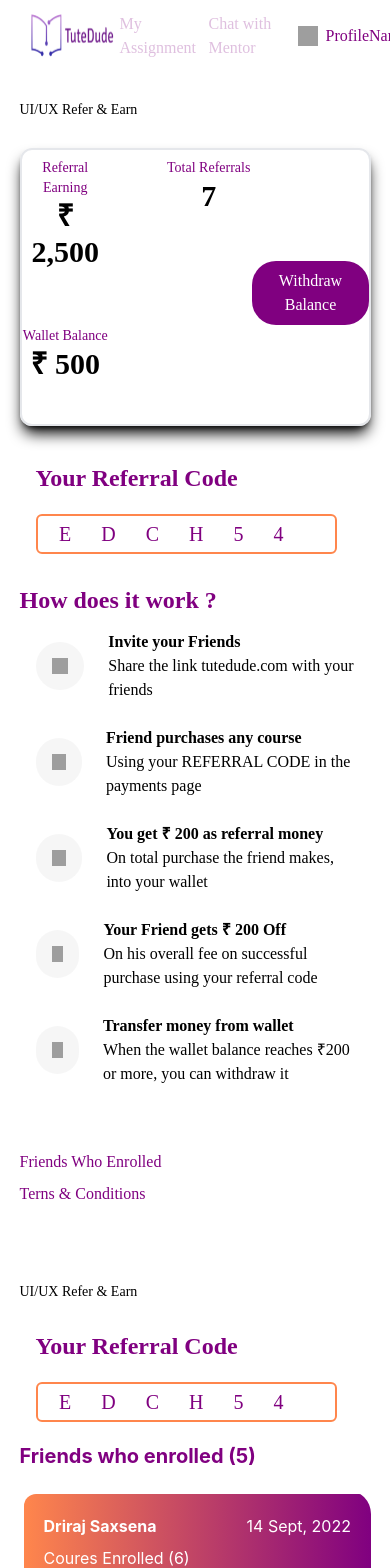
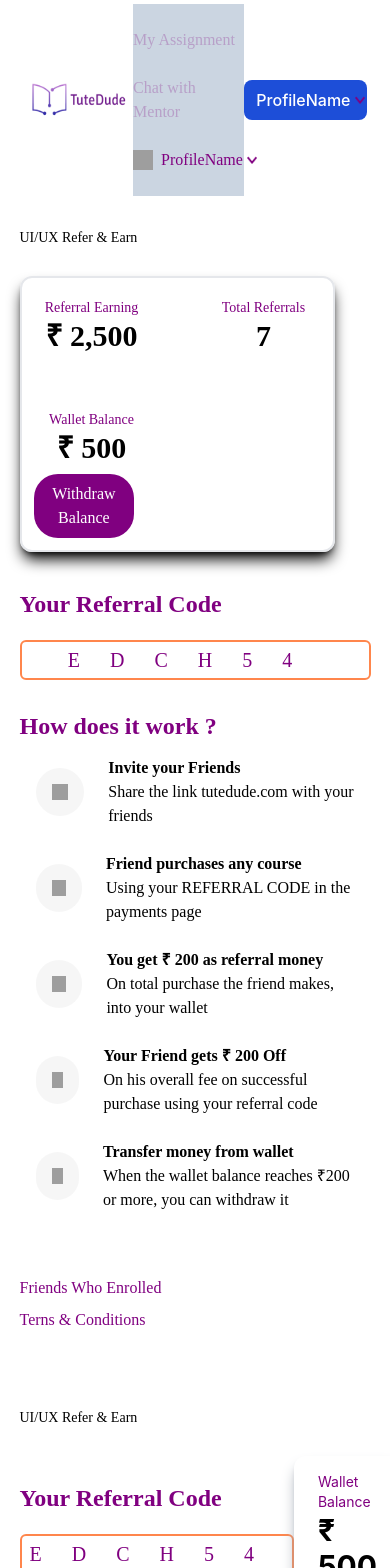
Before and after one commit to beyond-th0ught/tutedude, a React (Create React App) app: page / in a window 390 px wide. Shown: the top 1568 px of the page. Built offline with nearby package versions, Linux system fonts and the light colour scheme; grey boxes are pictures that could not be loaded.

Commit message:
creating responsive changes in js file

```diff
--- a/src/App.js
+++ b/src/App.js
@@ -1,6 +1,7 @@
 import NavTop from "./components/NavTop";
 import ReferEarn from "./components/ReferEarn";
 import FrdsRefer from "./components/FrdsRefer";
+
 function App() {
   return (
     <div className="w-screen">
--- a/src/components/FrdsRefer.js
+++ b/src/components/FrdsRefer.js
@@ -3,6 +3,7 @@ import TitleNav from './TitleNav'
 import NavBottom from './NavBottom'
 import ReferralCode from './ReferralCode'
 import Enrolled from './Enrolled'
+import WalletBal from './WalletBal'
 
 function FrdsRefer() {
   return (
@@ -10,7 +11,10 @@ function FrdsRefer() {
         <div className='w-[90%] md:w-[70%]'>
             <div className="">
                 <TitleNav/>
-                <ReferralCode/>
+                <div className='flex justify-between items-center'>
+                    <ReferralCode/>
+                    <WalletBal/>
+                </div>
                 <Enrolled/>
                 <NavBottom/>
             </div>
--- a/src/components/NavTop.js
+++ b/src/components/NavTop.js
@@ -5,22 +5,26 @@ import DownArrow from '../assets/VectorDownArr.png'
 
 function NavTop() {
   return (
-    <div className='flex justify-between items-center  p-1'>
+    <nav className='flex justify-between items-center  p-1'>
         <div >
-            <img src={Logo} className="h-16 w-40 hover:cursor-pointer" />
+            <img src={Logo} className="md:h-16 h-12 w-30 md:w-40 hover:cursor-pointer" />
         </div>
-        <div className='grid grid-cols-3 gap-5 font-[poppins] hover:cursor-pointer font-medium text-[#80008040]'>
-            <h1>My Assignment</h1>
-            <h1>Chat with Mentor</h1>
-            <div className='flex text-[#800080] items-center'>
+        <ul className='md:grid md:grid-cols-3  md:gap-5 font-[poppins] bg-slate-300 md:bg-white hover:cursor-pointer font-medium text-[#80008040]'>
+            <li className='my-6 md:my-0'><a>My Assignment</a></li>
+            <li className='my-6 md:my-0'><a>Chat with Mentor</a></li>
+            <div className='flex my-6 md:my-0 text-[#800080] items-center'>
                 <img src={Vector} className="w-5 h-5 mr-2"/>
-                <h1 className='flex items-center '>
-                    ProfileName
+                <li className='flex items-center '>
+                    <a>ProfileName</a>
                     <img src={DownArrow} className="ml-1 w-2.5 h-2"/>
-                </h1>
+                </li>
             </div>
+        </ul>
+        <div className='bg-blue-700 p-2 px-3  h-[100%] font-medium md:hidden flex text-white rounded-lg items-center'>
+            <a>ProfileName</a>
+            <img src={DownArrow} className=" ml-1 w-2.5 h-2"/>
         </div>
-    </div>
+    </nav>
   )
 }
 
--- a/src/components/ReferralCode.js
+++ b/src/components/ReferralCode.js
@@ -2,9 +2,9 @@ import React from 'react'
 
 function ReferralCode() {
   return (
-    <div className='font-[Poppin] text-[#800080] pl-4  space-y-5'>
+    <div className='font-[Poppin] text-[#800080] md:pl-4  space-y-5'>
         <h1 className='text-2xl font-semibold'>Your Referral Code </h1>
-        <div className='text-xl font-medium border-2 rounded-md text-center w-[90%]  border-[#FF864C] py-1 tracking-[1.5em]'>EDCH54</div>
+        <div className='text-xl font-medium border-2 rounded-md text-center md:w-[90%] border-[#FF864C] px-2 py-1 tracking-[1.5em]'>EDCH54</div>
     </div>
   )
 }
--- /dev/null
+++ b/src/components/WalletBal.js
@@ -0,0 +1,12 @@
+import React from 'react'
+
+function WalletBal() {
+  return (
+    <div className='rounded-xl p-4 px-6 shadow-gray-400 shadow-lg'>
+        <h1 className='text-[#800080] text-sm'>Wallet Balance</h1>
+        <h1 className=' text-3xl font-bold'>₹ 500</h1>
+    </div>
+  )
+}
+
+export default WalletBal
--- a/src/components/WithdrawBal.js
+++ b/src/components/WithdrawBal.js
@@ -3,9 +3,9 @@ import ReferralCode from './ReferralCode'
 
 function WithdrawBal() {
   return (
-    <div className='grid lg:grid-cols-2 gap-9 h-[17.5%] '>
-    <div className='flex lg:flex-col items-center md:h-full font-[Poppins] space-y-3  border-2 rounded-xl shadow-[#000000] shadow-lg'>
-        <div className='grid lg:grid-cols-3 grid-cols-2  gap-14 text-center pb-[12%] pt-2 '>
+    <div className='grid md:grid-cols-2 gap-9  md:h-[17.5%] '>
+    <div className='md:flex md:flex-col md:items-center md:h-full w-[90%]  md:w-auto font-[Poppins] p-3   border-2 rounded-xl shadow-[#000000] shadow-lg'>
+        <div className='grid md:grid-cols-3 grid-cols-2  gap-14 text-center md:pb-[12%] py-2 '>
             <div>
                 <h1 className='text-[#800080] text-sm'>Referral Earning</h1>
                 <h1 className=' text-3xl font-bold'>₹ 2,500</h1>
@@ -19,7 +19,7 @@ function WithdrawBal() {
                 <h1 className=' text-3xl font-bold'>₹ 500</h1>
             </div>
         </div>
-        <div className='text-white bg-[#800080] w-[35%] rounded-3xl text-center text-base p-2'>Withdraw Balance</div>
+        <div className='text-white bg-[#800080]  w-[35%] rounded-3xl text-center text-base p-2'>Withdraw Balance</div>
     </div>
     <div>
         <ReferralCode/>
```
